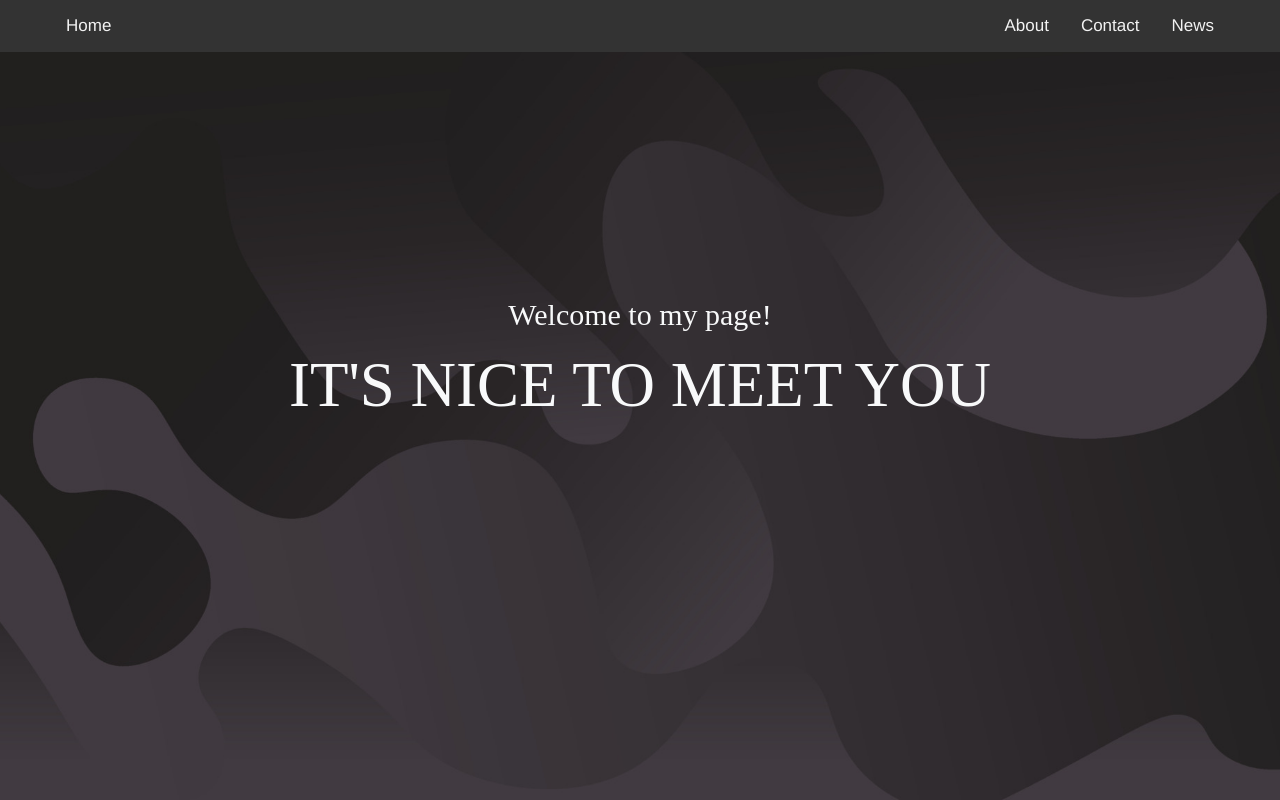
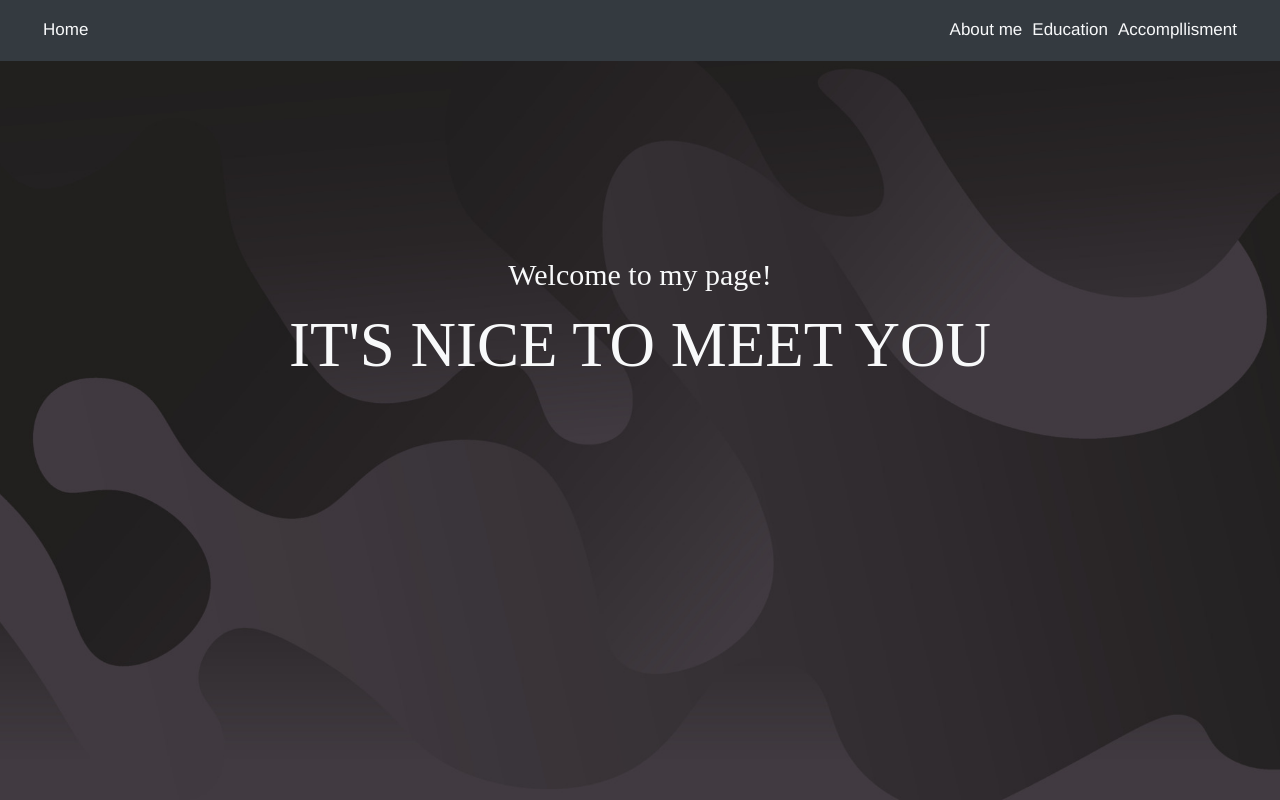
Before and after one commit to fransnicklaus/fransnicklaus.github.io, a plain HTML site: page index.html in a window 1280 px wide. Shown: the top 800 px of the page. Drawn offline with nearby package versions, Linux system fonts and the light colour scheme.

Commit message:
update navbar jadi bootstreap

```diff
--- a/index.html
+++ b/index.html
@@ -16,16 +16,36 @@
   <link rel="stylesheet" href="styles.css">
 </head>
 <body>
-  <div class="topnav">
+  <!-- <div class="topnav">
     <a class="left" style="margin-left:50px"href="#home">Home</a>
     <a class="right" style="margin-right:50px;" href="#news">News</a>
     <a class="right" href="#contact">Contact</a>
     <a class="right" href="#about">About</a>
-  </div>
+  </div> -->
+
+  <nav class="navbar navbar-expand-sm bg-dark navbar-dark navbar-fixed-top">
+    <ul class="navbar-nav" style="margin-left: 2em;">
+      <li class="nav-item">
+        <a class="nav-link text-light" style="font-size: 17px;" href="#">Home</a>
+      </li>
+    </ul>
+    <ul class="navbar-nav ml-auto" style="margin-right: 2em;">
+      <li class="nav-item">
+        <a class="nav-link text-light" style="font-size: 17px;" href="#">About me</a>
+      </li>
+      <li class="nav-item">
+        <a class="nav-link text-light" style="font-size: 17px;" href="#">Education</a>
+      </li>
+      <li class="nav-item text-*right">
+        <a class="nav-link text-light" style="font-size: 17px;" href="#">Accompllisment</a>
+      </li>
+    </ul>
+
+  </nav>
 
   <div class="jumbotron jumbotron-fluid jumbobackground h-500">
-    <div class="container">
-      <div class="text-center" style="margin-top: 250px;">
+    <div class="container-fluid">
+      <div class="text-center" style="margin-top: 15em;">
         <h2 class="text-light">Welcome to my page!</h2>
         <h1 class="text-light">IT'S NICE TO MEET YOU</h1>
       </div>
```
